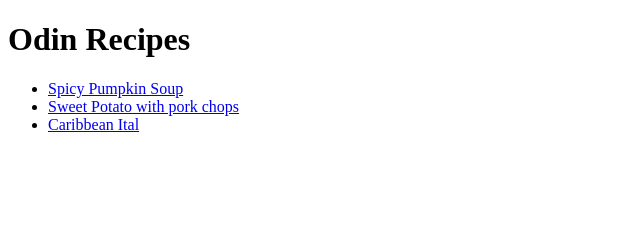
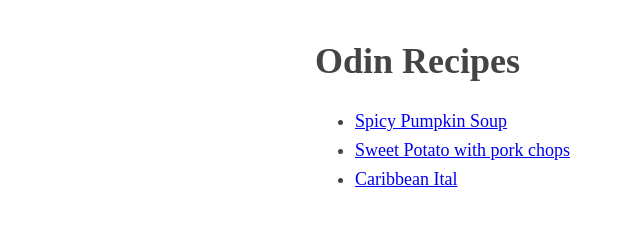
Before and after one commit to skorpiogit/odin-recipes, a plain HTML site: page index.html in a window 1280 px wide. Shown: the whole page, without its empty margins (0-640 px from the left). Drawn offline with Linux system fonts and the light colour scheme.

Commit message:
fix: improve readability of site. Links are still terrible

```diff
--- /dev/null
+++ b/assets/stylesheets/defaults.css
@@ -0,0 +1,11 @@
+body{
+    margin:40px auto;
+    max-width:650px;
+    line-height:1.6;
+    font-size:18px;
+    color:#444;
+    padding:0 10px
+}
+h1,h2,h3{
+    line-height:1.2
+}
--- a/index.html
+++ b/index.html
@@ -4,6 +4,7 @@
     <meta charset="UTF-8">
     <meta name="viewport" content="width=device-width, initial-scale=1.0">
     <title>Odin Recipes</title>
+    <link rel="stylesheet" type="text/css" href="assets/stylesheets/defaults.css">
 </head>
 <body>
     <h1>Odin Recipes</h1>
```
